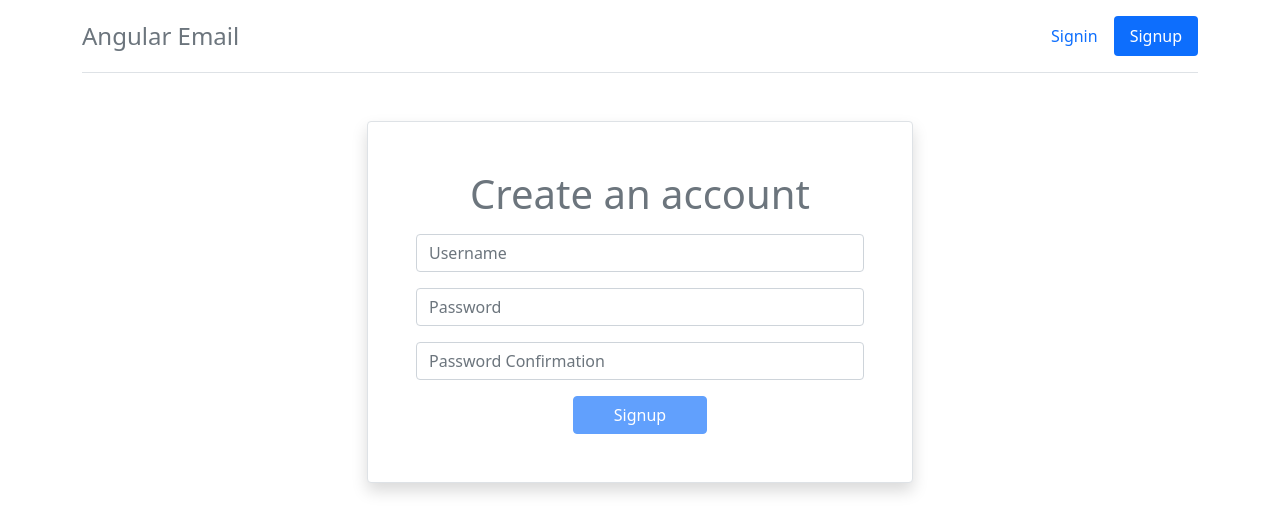
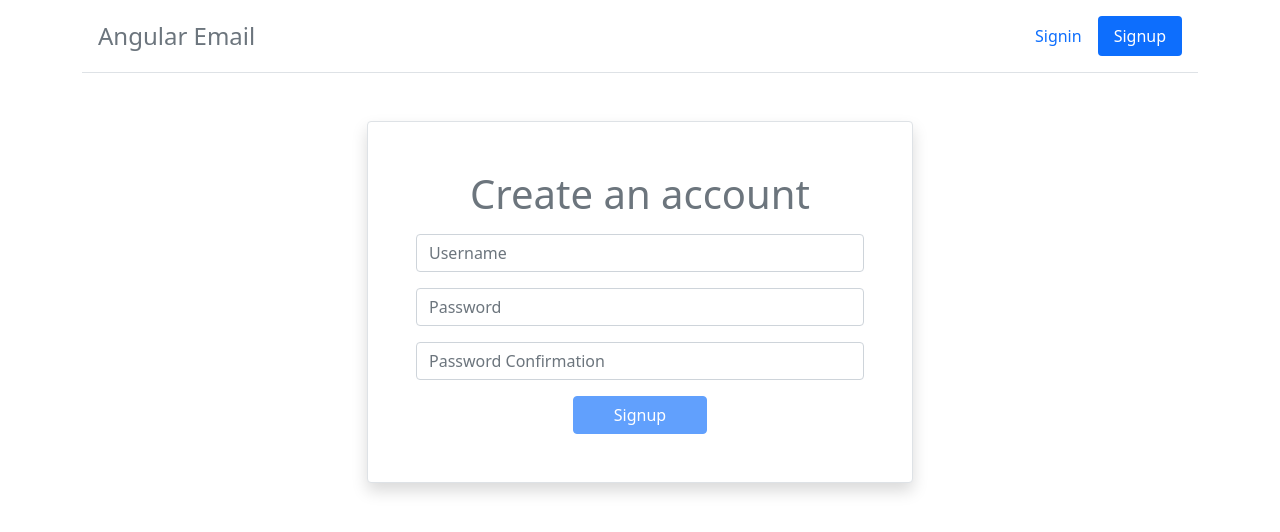
Before and after one commit to boston-terrier-kirin/stephen_angular, an Angular app in the folder emailclient/: page /signup in a window 1280 px wide. Shown: the top 532 px of the page. Built offline with nearby package versions, Linux system fonts and the light colour scheme; no server answers.

Commit message:
emailclient/Section22-310 ヘッダー変更

```diff
--- a/emailclient/src/app/app.component.html
+++ b/emailclient/src/app/app.component.html
@@ -1,6 +1,6 @@
 <div class="container">
   <header
-    class="d-flex flex-wrap justify-content-center py-3 mb-5 border-bottom"
+    class="d-flex flex-wrap justify-content-center p-3 mb-5 border-bottom"
   >
     <a
       routerLink="/"
```
